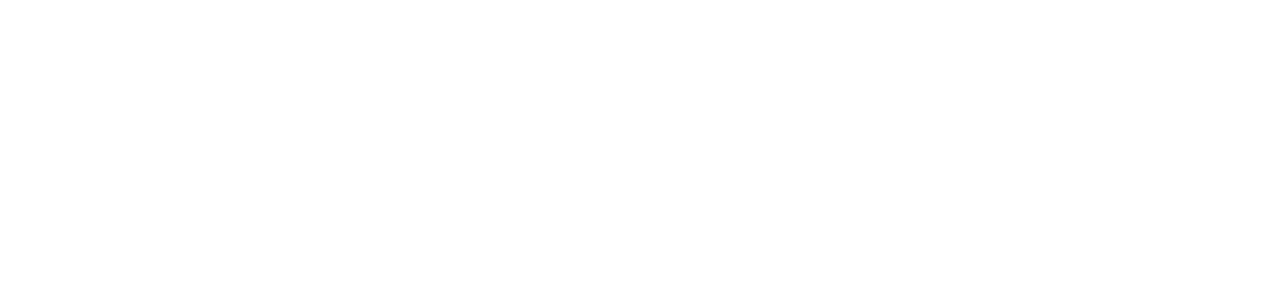
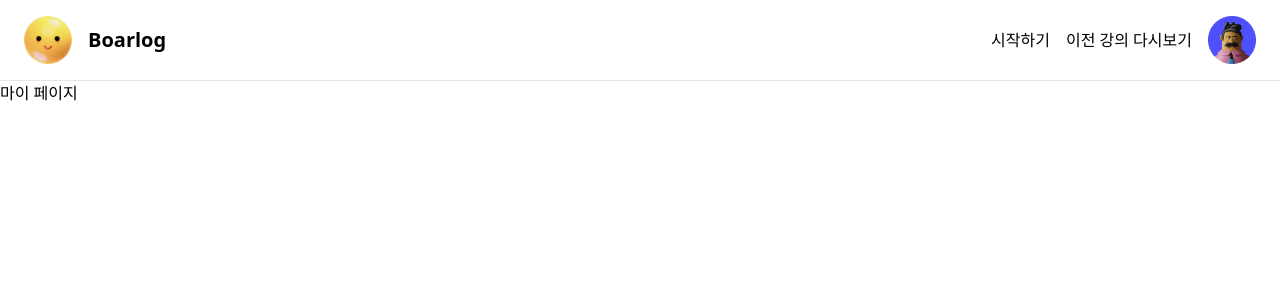
Before and after one commit to boostcampwm2023/web13_Boarlog, a React (Vite) app in the folder frontend/: page /mypage in a window 1280 px wide. Before the commit this address had no page. Shown: the top 300 px of the page. Built offline with nearby package versions, Linux system fonts and the light colour scheme; a web font is replaced by a local one.

Commit message:
feat: 마이페이지 파일 추가 #62
- 페이지 이동을 테스트하기 위한 마이페이지 파일을 추가하였습니다.

```diff
--- a/frontend/src/App.tsx
+++ b/frontend/src/App.tsx
@@ -3,6 +3,7 @@ import "./global.css";
 import Home from "@/pages/Home/Home";
 import Login from "./pages/Login/Login";
 import Test from "./pages/Test/Test";
+import MyPage from "./pages/MyPage/MyPage";
 
 const App = () => {
   return (
@@ -11,6 +12,7 @@ const App = () => {
         <Route path="/" element={<Home />} />
         <Route path="/login" element={<Login />} />
         <Route path="/test" element={<Test />} />
+        <Route path="/mypage" element={<MyPage />} />
       </Routes>
     </BrowserRouter>
   );
--- /dev/null
+++ b/frontend/src/pages/MyPage/MyPage.tsx
@@ -0,0 +1,12 @@
+import Header from "@/components/Header/Header";
+
+const MyPage = () => {
+  return (
+    <>
+      <Header main />
+      마이 페이지
+    </>
+  );
+};
+
+export default MyPage;
```
